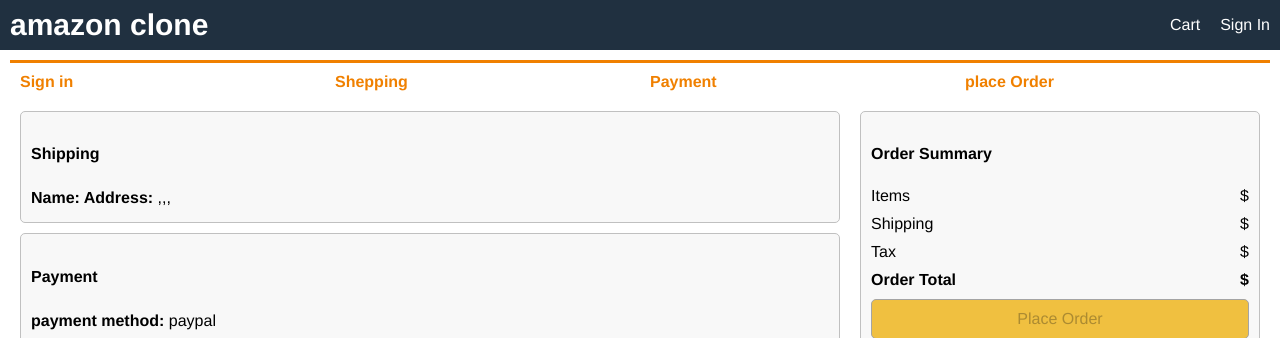
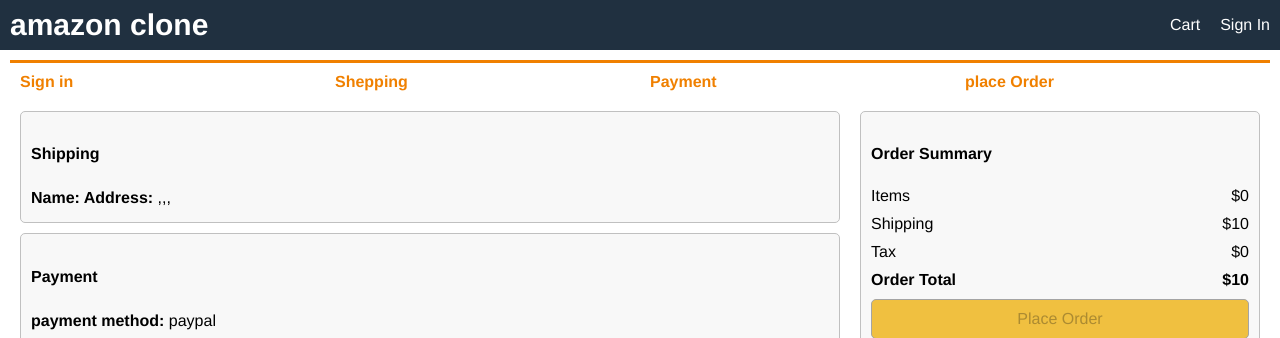
Before and after one commit to aelhor/amazon-clone, a React (Create React App) app in the folder frontend/: page /placeorder in a window 1280 px wide. Shown: the top 338 px of the page. Built offline with nearby package versions, Linux system fonts and the light colour scheme.

Commit message:
added savePrices action

```diff
--- a/frontend/src/actions/cartActions.js
+++ b/frontend/src/actions/cartActions.js
@@ -1,5 +1,5 @@
 import axios from 'axios'
-import { CART_ADD_ITEM, CART_REMOVE_ITEM, CART_SAVE_PAYMENT_METHOD, CART_SAVE_SHIPPING_ADDRESS } from '../constants/cartConstants';
+import { CART_ADD_ITEM, CART_REMOVE_ITEM, CART_SAVE_PAYMENT_METHOD, CART_SAVE_PRICES, CART_SAVE_SHIPPING_ADDRESS } from '../constants/cartConstants';
 
 
 export const addToCart = (productId, qty) => async (dispatch, getState) => {
@@ -31,6 +31,11 @@ export const saveShippingAddress = (data) => async (dispatch, getState) => {
     localStorage.setItem('shipping-address', JSON.stringify(data));
 }
 
+export const savePrices = (prices) => async (dispatch, getState) => {
+    dispatch({ type: CART_SAVE_PRICES, payload: prices })
+    console.log('cartAction/prices :', prices)
+}
+
 
 export const savePaymentMethod = (paymentMethod) => async (dispatch, getState) => {
     dispatch({ type: CART_SAVE_PAYMENT_METHOD, payload: paymentMethod })
--- a/frontend/src/actions/orderActions.js
+++ b/frontend/src/actions/orderActions.js
@@ -7,8 +7,7 @@ export const createOrder = (order) => async (dispatch, getState) => {
 
     const store = getState()
     const { userInfo } = store.userSignin
-    // console.log('userInfo: ', userInfo)
-    // console.log('order: ', order)
+    console.log('order: ', order)
 
     dispatch({ type: ORDER_CREATE_REQUEST, payload: order })
     try {
--- a/frontend/src/constants/cartConstants.js
+++ b/frontend/src/constants/cartConstants.js
@@ -4,4 +4,7 @@ export const CART_REMOVE_ITEM = 'CART_REMOVE_ITEM';
 export const CART_SAVE_SHIPPING_ADDRESS = 'CART_SAVE_SHIPPING_ADDRESS'
 
 export const CART_SAVE_PAYMENT_METHOD = 'CART_SAVE_PAYMENT_METHOD'
+export const CART_SAVE_PRICES = 'CART_SAVE_PRICES';
+
+
 export const CART_EMPTY = 'CART_EMPTY';
--- a/frontend/src/reducer/cartReducers.js
+++ b/frontend/src/reducer/cartReducers.js
@@ -1,4 +1,4 @@
-import { CART_ADD_ITEM, CART_EMPTY, CART_REMOVE_ITEM, CART_SAVE_PAYMENT_METHOD, CART_SAVE_SHIPPING_ADDRESS } from "../constants/cartConstants";
+import { CART_ADD_ITEM, CART_EMPTY, CART_REMOVE_ITEM, CART_SAVE_PAYMENT_METHOD, CART_SAVE_PRICES, CART_SAVE_SHIPPING_ADDRESS } from "../constants/cartConstants";
 export const cartReducer = (state = { cartItems: [] }, action) => {
   switch (action.type) {
     case CART_ADD_ITEM:
@@ -20,19 +20,27 @@ export const cartReducer = (state = { cartItems: [] }, action) => {
         cartItems: state.cartItems.filter((x) => x.product !== action.payload),
       };
 
-      case CART_SAVE_SHIPPING_ADDRESS :
+    case CART_SAVE_SHIPPING_ADDRESS:
       return {
-          ...state ,
-          shippingAddress : action.payload
+        ...state,
+        shippingAddress: action.payload
       }
 
-        case CART_SAVE_PAYMENT_METHOD :
+    case CART_SAVE_PAYMENT_METHOD:
       return {
         ...state,
-          paymentMethod : action.payload
+        paymentMethod: action.payload
       }
     case CART_EMPTY:
-          return{...state, cartItems : []}
+      return { ...state, cartItems: [] }
+    case CART_SAVE_PRICES:
+      return {
+        ...state,
+        itemsPrice: action.payload.itemsPrice,
+        shippingPrice: action.payload.shippingPrice,
+        taxPrice: action.payload.taxPrice,
+        totalPrice: action.payload.totalPrice
+      }
     default:
       return state;
   }
--- a/frontend/src/screens/PlaceOrderScreen.js
+++ b/frontend/src/screens/PlaceOrderScreen.js
@@ -6,6 +6,7 @@ import CheckoutSteps from '../components/Checkoutsteos'
 import { ORDER_CREATE_RESET } from '../constants/orderConstants';
 import LoadingBox from '../components/LoadingBox';
 import MessageBox from '../components/MessageBox';
+import { savePrices } from '../actions/cartActions';
 
 const PlaceOrderScreen = () => {
 
@@ -15,10 +16,20 @@ const PlaceOrderScreen = () => {
     const orderCreate = useSelector((state) => state.orderCreate);
     const { loading, success, error, order } = orderCreate;
 
+    let prices = {}
+    const toPrice = (num) => Number(num.toFixed(2)); // 5.123 => "5.12" => 5.12
+    prices.itemsPrice = cart.cartItems.reduce((a, c) => a + c.qty * c.price, 0)
+    prices.shippingPrice = prices.itemsPrice > 100 ? toPrice(0) : toPrice(10);
+    prices.taxPrice = toPrice(0.15 * prices.itemsPrice);
+    prices.totalPrice = prices.itemsPrice + prices.shippingPrice + prices.taxPrice;
 
+    console.log('Cart: ', cart)
 
     const navigate = useNavigate()
     useEffect(() => {
+        // dispatch actions for calcuating pricesand save them in cart
+        dispatch(savePrices(prices))
+
         if (!cart.paymentMethod) {
             navigate('/payment')
         }
@@ -28,16 +39,14 @@ const PlaceOrderScreen = () => {
         }
     }, [cart.paymentMethod, success, order, dispatch, navigate])
 
-    // const toPrice = (num) => Number(num.toFixed(2)); // 5.123 => "5.12" => 5.12
-    // cart.itemsPrice = cart.cartItems.reduce((a, c) => a + c.qty * c.price, 0)
-    // console.log('Cart: ', cart)
-    // cart.shippingPrice = cart.itemsPrice > 100 ? toPrice(0) : toPrice(10);
-    // cart.taxPrice = toPrice(0.15 * cart.itemsPrice);
-    // cart.totalPrice = cart.itemsPrice + cart.shippingPrice + cart.taxPrice;
 
 
     const placeOrderHandler = (e) => {
-        dispatch(createOrder({ ...cart, orderItems: cart.cartItems }))
+        dispatch(createOrder({ ...cart, orderItems: cart.cartItems,
+            itemsPrice: prices.itemsPrice,
+            shippingPrice: prices.shippingPrice,
+            taxPrice: prices.taxPrice,
+            totalPrice: prices.totalPrice }))
     };
     return (
         <div>
@@ -96,19 +105,19 @@ const PlaceOrderScreen = () => {
                             <li>
                                 <div className="row">
                                     <div>Items</div>
-                                    <div>${cart.itemsPrice}</div>
+                                    <div>${prices.itemsPrice}</div>
                                 </div>
                             </li>
                             <li>
                                 <div className="row">
                                     <div>Shipping</div>
-                                    <div>${cart.shippingPrice}</div>
+                                    <div>${prices.shippingPrice}</div>
                                 </div>
                             </li>
                             <li>
                                 <div className="row">
                                     <div>Tax</div>
-                                    <div>${cart.taxPrice}</div>
+                                    <div>${prices.taxPrice}</div>
                                 </div>
                             </li>
                             <li>
@@ -117,7 +126,7 @@ const PlaceOrderScreen = () => {
                                         <strong> Order Total</strong>
                                     </div>
                                     <div>
-                                        <strong>${cart.totalPrice}</strong>
+                                        <strong>${prices.totalPrice}</strong>
                                     </div>
                                 </div>
                             </li>
```
Lines whose indentation alone changed are shown as unchanged.
